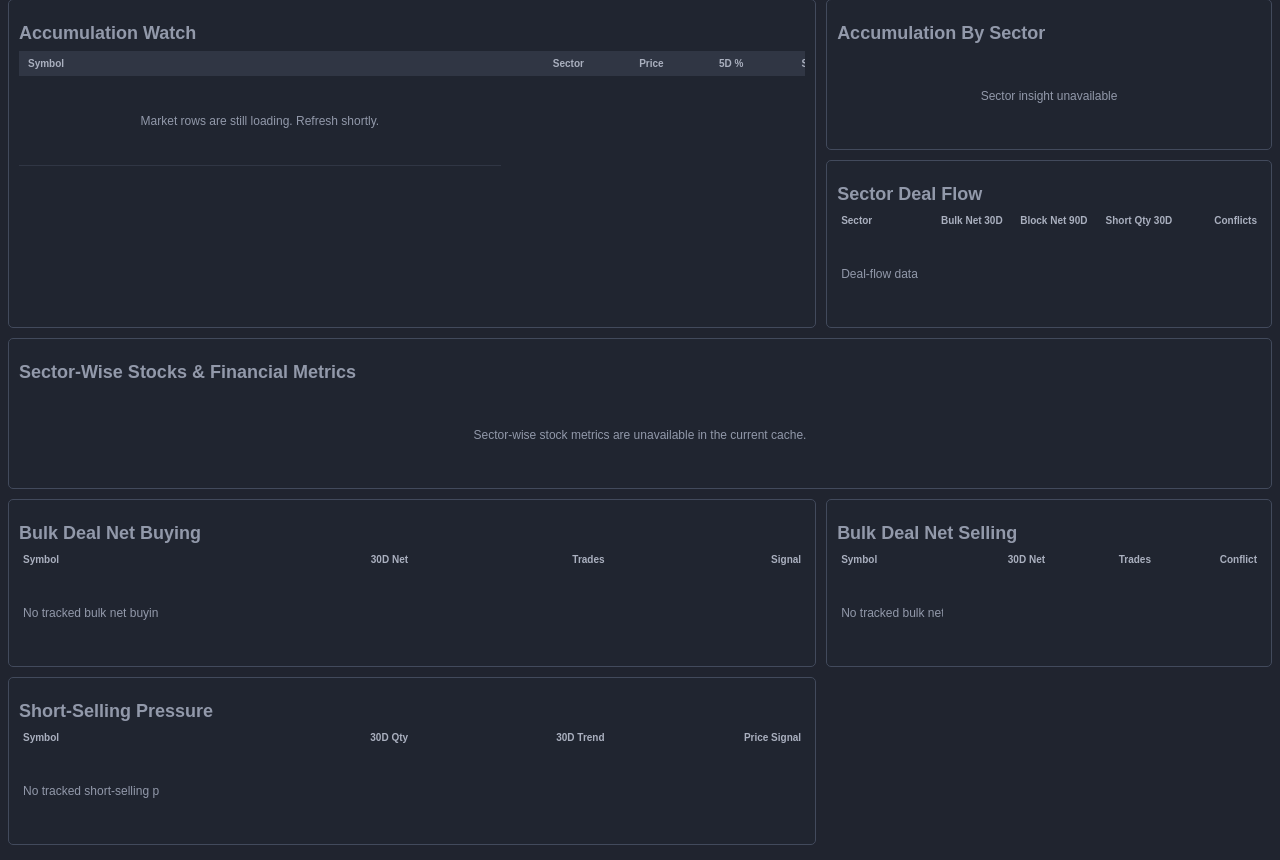
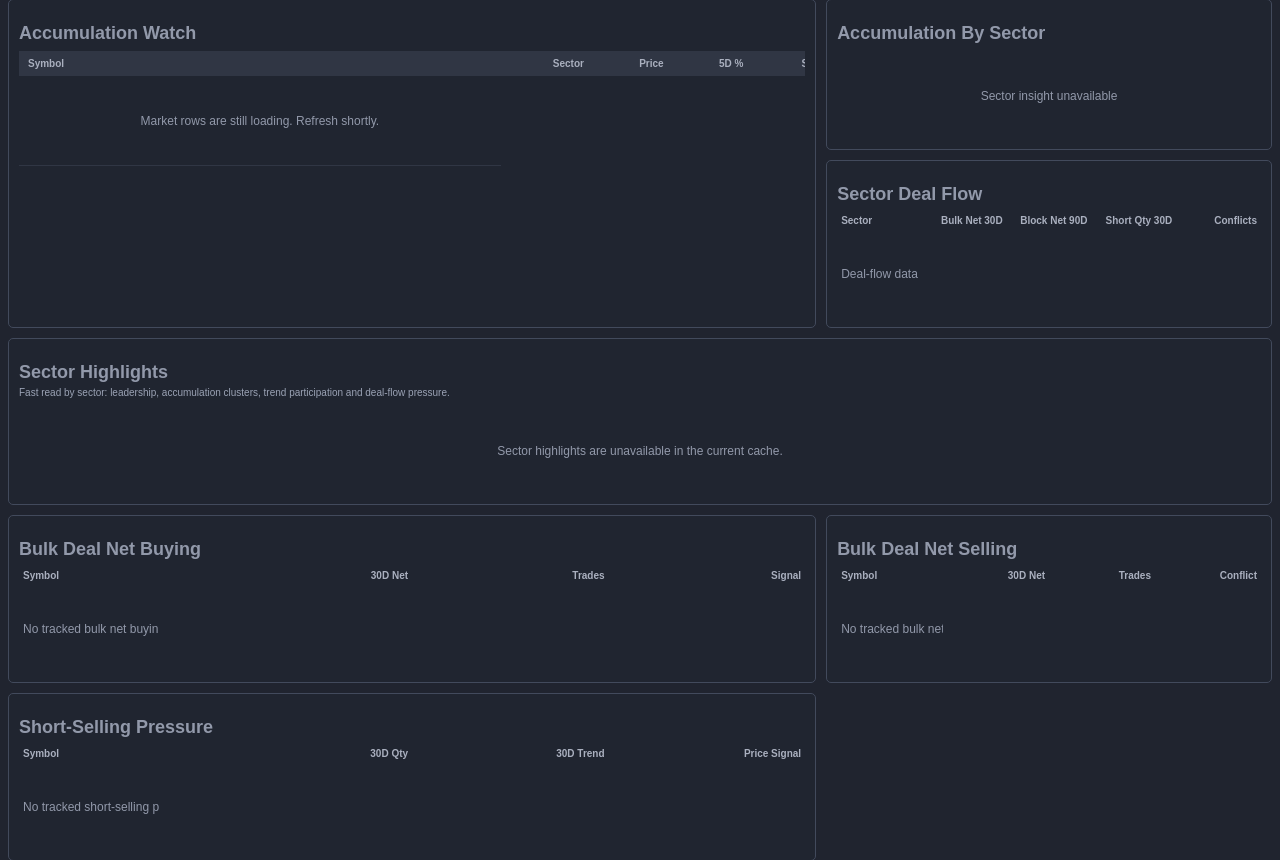
Before and after one commit to rajista/simply-trading-dashboard, a Flask app: page /insights in a window 1280 px wide. Shown: the part 670-1530 px from the top of the page. Run offline with Flask 2, Linux system fonts and the light colour scheme.

Commit message:
Revamp insights sector highlights

```diff
--- a/app.py
+++ b/app.py
@@ -2575,16 +2575,48 @@ def build_insights(rows, deal_data=None, details=None):
             ),
             reverse=True,
         )
+        leader = max(
+            members,
+            key=lambda row: row.get("percent") if row.get("percent") is not None else -999,
+        ) if members else None
+        laggard = min(
+            members,
+            key=lambda row: row.get("percent") if row.get("percent") is not None else 999,
+        ) if members else None
+        sector_accumulation = len([row for row in members if (row.get("accumulation_score") or 0) >= 2])
+        sector_uptrend = len([row for row in members if row.get("signal") == "Uptrend"])
+        sector_bulk_net30 = sum(row["deal"]["bulk_net30"] for row in members)
+        sector_block_net90 = sum(row["deal"]["block_net90"] for row in members)
+        sector_short_qty30 = sum(row["deal"]["short_qty30"] for row in members)
+        sector_conflicts = sum(len(row.get("conflicts", [])) for row in members)
+        sector_score = (
+            sector_accumulation * 12
+            + sector_uptrend * 5
+            + sum(max(row.get("five_day_change") or 0, 0) for row in members)
+            + (4 if sector_bulk_net30 > 0 else -4 if sector_bulk_net30 < 0 else 0)
+            + (4 if sector_block_net90 > 0 else -4 if sector_block_net90 < 0 else 0)
+            - min(sector_conflicts * 2, 12)
+        )
         sector_stock_tables.append(
             {
                 "sector": sector,
                 "stocks": len(members),
-                "accumulation": len([row for row in members if (row.get("accumulation_score") or 0) >= 2]),
-                "uptrend": len([row for row in members if row.get("signal") == "Uptrend"]),
+                "accumulation": sector_accumulation,
+                "uptrend": sector_uptrend,
                 "avg_change": (
                     sum(row.get("percent", 0) or 0 for row in members) / len(members)
                     if members else None
                 ),
+                "leader": leader,
+                "laggard": laggard,
+                "watchlist": ordered_members[:5],
+                "bulk_net30": sector_bulk_net30,
+                "block_net90": sector_block_net90,
+                "short_qty30": sector_short_qty30,
+                "conflicts": sector_conflicts,
+                "sector_score": round(sector_score, 1),
+                "accumulation_ratio": sector_accumulation / len(members) * 100 if members else 0,
+                "uptrend_ratio": sector_uptrend / len(members) * 100 if members else 0,
                 "avg_pe": _average_detail_metric(members, "pe_ratio"),
                 "avg_roe": _average_detail_metric(members, "roe"),
                 "avg_roce": _average_detail_metric(members, "roce"),
--- a/static/css/style.css
+++ b/static/css/style.css
@@ -1083,6 +1083,11 @@ tbody tr:hover { background: #2a303d; }
     margin-bottom: 7px;
     color: var(--muted);
 }
+.section-subtitle {
+    margin: -3px 0 8px;
+    color: #9ba3b5;
+    font-size: 10px;
+}
 .deal-meta {
     display: flex;
     flex-wrap: wrap;
--- a/templates/insights.html
+++ b/templates/insights.html
@@ -133,45 +133,80 @@
         </table>
     </article>
 
-    <article class="panel sector-stock-panel mobile-card-table">
-        <h2>Sector-Wise Stocks & Financial Metrics</h2>
+    <article class="panel sector-stock-panel">
+        <h2>Sector Highlights</h2>
+        <p class="section-subtitle">Fast read by sector: leadership, accumulation clusters, trend participation and deal-flow pressure.</p>
         {% for sector in insights.sector_stock_tables %}
             <details class="sector-stock-group" {% if loop.index <= 3 %}open{% endif %}>
                 <summary>
                     <strong>{{ sector.sector }}</strong>
                     <span>{{ sector.stocks }} stocks</span>
+                    <span class="{{ 'positive' if sector.avg_change and sector.avg_change >= 0 else 'negative' if sector.avg_change and sector.avg_change < 0 }}">{{ "%+.2f%% avg move"|format(sector.avg_change) if sector.avg_change is not none else "avg move -" }}</span>
                     <span>{{ sector.accumulation }} accumulation</span>
                     <span>{{ sector.uptrend }} uptrend</span>
-                    <span class="{{ 'positive' if sector.avg_change and sector.avg_change >= 0 else 'negative' if sector.avg_change and sector.avg_change < 0 }}">{{ "%+.2f%% avg"|format(sector.avg_change) if sector.avg_change is not none else "- avg" }}</span>
-                    <span>P/E {{ "%.1f"|format(sector.avg_pe) if sector.avg_pe is not none else "-" }}</span>
-                    <span>ROE {{ "%.1f%%"|format(sector.avg_roe) if sector.avg_roe is not none else "-" }}</span>
+                    <span>Score {{ "%.0f"|format(sector.sector_score) }}</span>
                 </summary>
-                <div class="table-scroll sector-stock-scroll">
-                    <table>
-                        <thead><tr><th>Symbol</th><th>Price</th><th>5D</th><th>Score</th><th>Signal</th><th>P/E</th><th>P/B</th><th>ROE</th><th>ROCE</th><th>D/E</th><th>Div Yield</th><th>3Y Profit CAGR</th></tr></thead>
-                        <tbody>
-                        {% for row in sector.members %}
-                            <tr>
-                                <td data-label="Symbol" class="link stock-ticker" data-symbol="{{ row.display_symbol }}" tabindex="0">{{ row.display_symbol }}</td>
-                                <td data-label="Price">{{ "%.2f"|format(row.price) if row.price is not none else "-" }}</td>
-                                <td data-label="5D" class="{{ 'positive' if row.five_day_change and row.five_day_change >= 0 else 'negative' if row.five_day_change and row.five_day_change < 0 }}">{{ "%+.2f%%"|format(row.five_day_change) if row.five_day_change is not none else "-" }}</td>
-                                <td data-label="Score"><strong>{{ row.accumulation_score }}/3</strong> <small>{{ "%.0f"|format(row.composite_score) }}</small></td>
-                                <td data-label="Signal">{{ row.signal }}</td>
-                                <td data-label="P/E">{{ "%.1f"|format(row.detail.get("pe_ratio")) if row.detail.get("pe_ratio") is not none else "-" }}</td>
-                                <td data-label="P/B">{{ "%.2f"|format(row.detail.get("price_to_book")) if row.detail.get("price_to_book") is not none else "-" }}</td>
-                                <td data-label="ROE">{{ "%.1f%%"|format(row.detail.get("roe")) if row.detail.get("roe") is not none else "-" }}</td>
-                                <td data-label="ROCE">{{ "%.1f%%"|format(row.detail.get("roce")) if row.detail.get("roce") is not none else "-" }}</td>
-                                <td data-label="Debt/Eq">{{ "%.2f"|format(row.detail.get("debt_equity")) if row.detail.get("debt_equity") is not none else "-" }}</td>
-                                <td data-label="Div Yield">{{ "%.2f%%"|format(row.detail.get("dividend_yield")) if row.detail.get("dividend_yield") is not none else "-" }}</td>
-                                <td data-label="3Y Profit CAGR">{{ "%.1f%%"|format(row.detail.get("profit_cagr_3y")) if row.detail.get("profit_cagr_3y") is not none else "-" }}</td>
-                            </tr>
+                <div class="sector-highlight-card">
+                    <div class="sector-highlight-top">
+                        <div>
+                            <small>Leader</small>
+                            {% if sector.leader %}
+                                <b class="link stock-ticker" data-symbol="{{ sector.leader.display_symbol }}" tabindex="0">{{ sector.leader.display_symbol }}</b>
+                                <span class="{{ 'positive' if sector.leader.percent is not none and sector.leader.percent >= 0 else 'negative' }}">{{ "%+.2f%%"|format(sector.leader.percent) if sector.leader.percent is not none else "-" }}</span>
+                            {% else %}
+                                <b>-</b><span>-</span>
+                            {% endif %}
+                        </div>
+                        <div>
+                            <small>Laggard</small>
+                            {% if sector.laggard %}
+                                <b class="link stock-ticker" data-symbol="{{ sector.laggard.display_symbol }}" tabindex="0">{{ sector.laggard.display_symbol }}</b>
+                                <span class="{{ 'positive' if sector.laggard.percent is not none and sector.laggard.percent >= 0 else 'negative' }}">{{ "%+.2f%%"|format(sector.laggard.percent) if sector.laggard.percent is not none else "-" }}</span>
+                            {% else %}
+                                <b>-</b><span>-</span>
+                            {% endif %}
+                        </div>
+                        <div>
+                            <small>Bulk Net 30D</small>
+                            <b class="{{ 'positive' if sector.bulk_net30 >= 0 else 'negative' }}">Rs {{ format_market_cap(sector.bulk_net30|abs) }}</b>
+                            <span>{{ sector.conflicts }} conflicts</span>
+                        </div>
+                        <div>
+                            <small>Short Qty 30D</small>
+                            <b>{{ format_volume(sector.short_qty30) }}</b>
+                            <span>tracked pressure</span>
+                        </div>
+                    </div>
+                    <div class="sector-progress-grid">
+                        <div>
+                            <span>Accumulation Cluster <b>{{ sector.accumulation }}/{{ sector.stocks }}</b></span>
+                            <i><em style="width: {{ sector.accumulation_ratio }}%"></em></i>
+                        </div>
+                        <div>
+                            <span>Uptrend Participation <b>{{ sector.uptrend }}/{{ sector.stocks }}</b></span>
+                            <i><em style="width: {{ sector.uptrend_ratio }}%"></em></i>
+                        </div>
+                    </div>
+                    <div class="sector-watchlist">
+                        {% for row in sector.watchlist %}
+                            <button type="button" class="sector-watch-chip stock-ticker" data-symbol="{{ row.display_symbol }}">
+                                <strong>{{ row.display_symbol }}</strong>
+                                <span class="{{ 'positive' if row.five_day_change is not none and row.five_day_change >= 0 else 'negative' if row.five_day_change is not none else '' }}">{{ "%+.2f%% 5D"|format(row.five_day_change) if row.five_day_change is not none else "5D -" }}</span>
+                                <small>{{ row.accumulation_score }}/3 acc · {{ row.signal }}</small>
+                            </button>
                         {% endfor %}
-                        </tbody>
-                    </table>
+                    </div>
+                    {% if sector.watchlist and sector.watchlist[0].drivers %}
+                        <p class="sector-takeaway">{{ sector.watchlist[0].display_symbol }}: {{ sector.watchlist[0].drivers[0] }}</p>
+                    {% elif sector.accumulation %}
+                        <p class="sector-takeaway">{{ sector.accumulation }} stocks in this sector show accumulation setups.</p>
+                    {% else %}
+                        <p class="sector-takeaway">No broad accumulation cluster yet; watch for improving participation.</p>
+                    {% endif %}
                 </div>
             </details>
         {% else %}
-            <div class="unavailable">Sector-wise stock metrics are unavailable in the current cache.</div>
+            <div class="unavailable">Sector highlights are unavailable in the current cache.</div>
         {% endfor %}
     </article>
 
--- a/templates/layout.html
+++ b/templates/layout.html
@@ -5,8 +5,8 @@
     <meta name="viewport" content="width=device-width, initial-scale=1.0">
     <meta name="theme-color" content="#20242f">
     <title>{% block title %}Simply Trading{% endblock %}</title>
-    <link rel="stylesheet" href="{{ url_for('static', filename='css/style.css', v='20260627-1') }}">
-    <script defer src="{{ url_for('static', filename='js/dashboard.js', v='20260627-1') }}"></script>
+    <link rel="stylesheet" href="{{ url_for('static', filename='css/style.css', v='20260628-1') }}">
+    <script defer src="{{ url_for('static', filename='js/dashboard.js', v='20260628-1') }}"></script>
 </head>
 <body>
     <header class="site-header">
```
Also changed, not shown: other parts of static/css/style.css (+111 -4 lines), test_app.py (+7 -3 lines).
